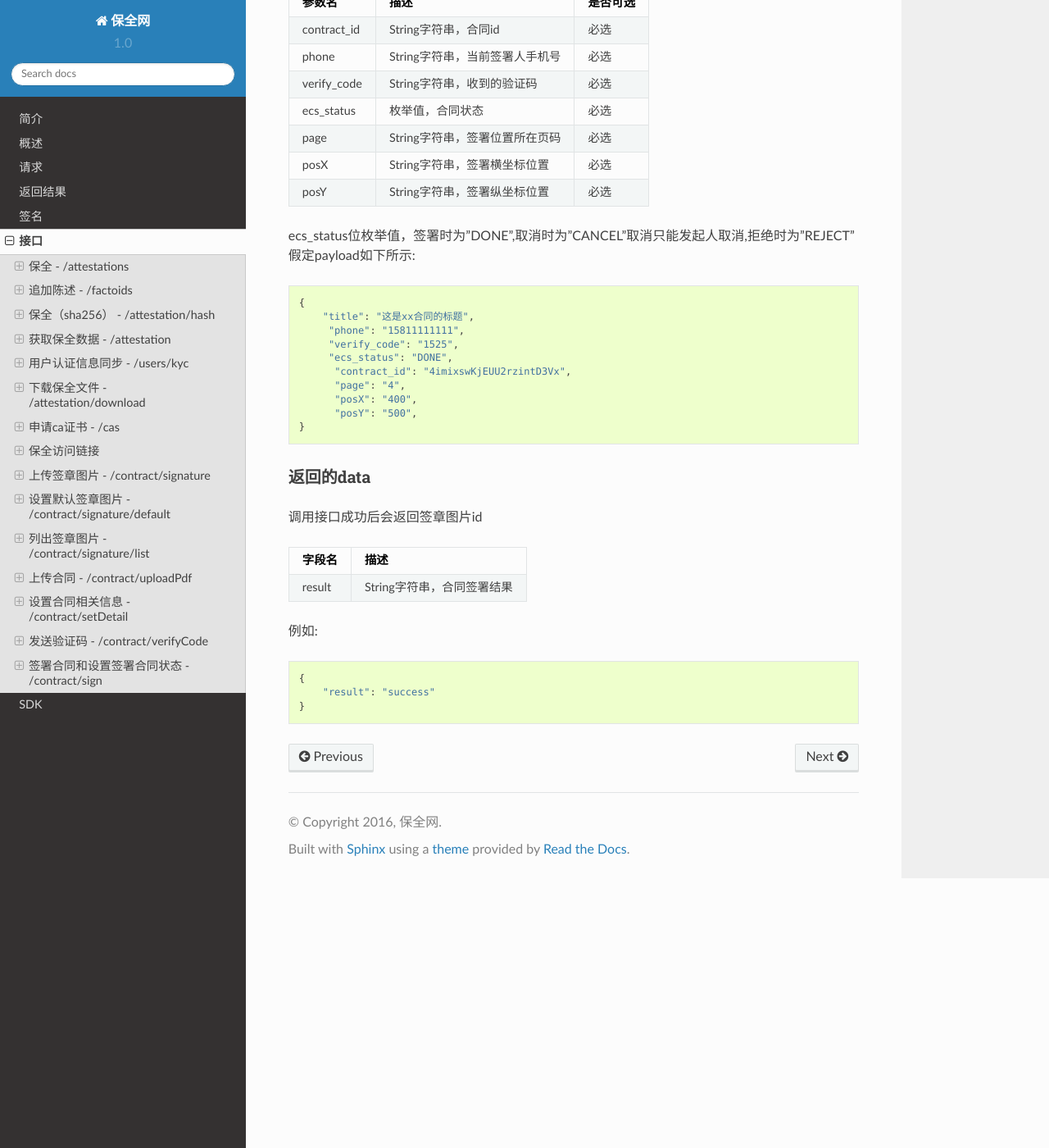
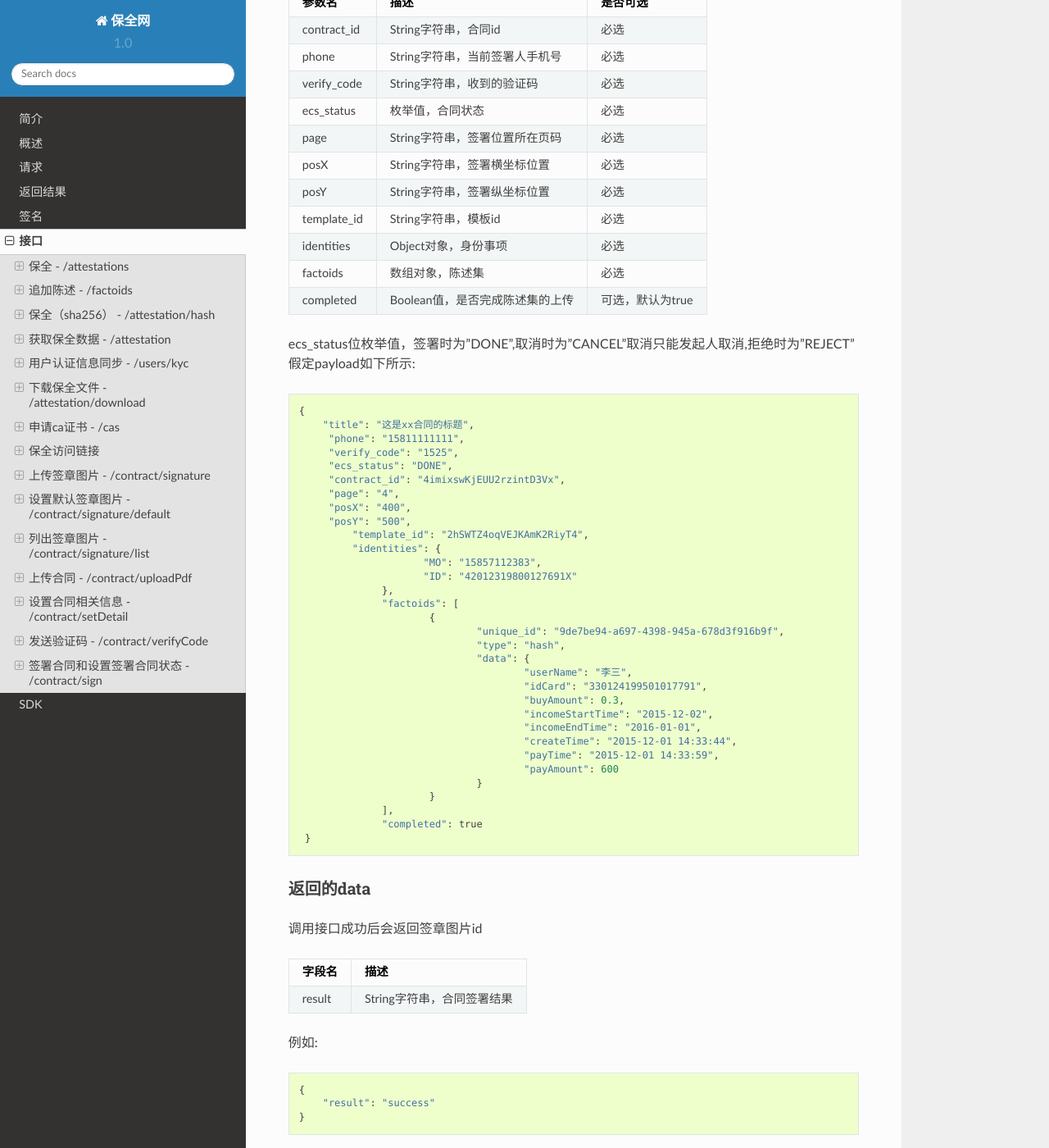
Before and after one commit to baoquan-hq/readthedocs, a Sphinx documentation site: the page built from docs/api.rst, in a window 1280 px wide and 1400 px high, scrolled down 21372 px. Shown: the whole window at 82% size. Built offline with Sphinx 7.4.7 and the Read the Docs theme 2.0.0, drawn with Linux system fonts in a browser that asks for light colours.

```diff
--- a/docs/api.rst
+++ b/docs/api.rst
@@ -872,6 +872,10 @@ ecs_status             枚举值，合同状态                    必选
 page                String字符串，签署位置所在页码                    必选
 posX                String字符串，签署横坐标位置               必选
 posY                String字符串，签署纵坐标位置               必选
+template_id        String字符串，模板id                       必选
+identities         Object对象，身份事项                        必选
+factoids           数组对象，陈述集                           必选
+completed          Boolean值，是否完成陈述集的上传            可选，默认为true
 =================  ======================================= ================
 ecs_status位枚举值，签署时为"DONE",取消时为"CANCEL"取消只能发起人取消,拒绝时为"REJECT"
 假定payload如下所示::
@@ -881,11 +885,33 @@ ecs_status位枚举值，签署时为"DONE",取消时为"CANCEL"取消只能发
          "phone": "15811111111",
          "verify_code": "1525",
          "ecs_status": "DONE",
-          "contract_id": "4imixswKjEUU2rzintD3Vx",
-          "page": "4",
-          "posX": "400",
-          "posY": "500",
-    }
+         "contract_id": "4imixswKjEUU2rzintD3Vx",
+         "page": "4",
+         "posX": "400",
+         "posY": "500",
+	     "template_id": "2hSWTZ4oqVEJKAmK2RiyT4",
+	     "identities": {
+			 "MO": "15857112383",
+		   	 "ID": "42012319800127691X"
+		  },
+		  "factoids": [
+			  {
+			  	  "unique_id": "9de7be94-a697-4398-945a-678d3f916b9f",
+				  "type": "hash",
+				  "data": {
+					  "userName": "李三",
+					  "idCard": "330124199501017791",
+					  "buyAmount": 0.3,
+					  "incomeStartTime": "2015-12-02",
+					  "incomeEndTime": "2016-01-01",
+					  "createTime": "2015-12-01 14:33:44",
+					  "payTime": "2015-12-01 14:33:59",
+					  "payAmount": 600
+				  }
+		  	  }
+		  ],
+		  "completed": true
+     }
 
 返回的data
 ^^^^^^^^^^^^^^
```
Also changed, not shown: docs/java.rst (+12 -1 lines).
